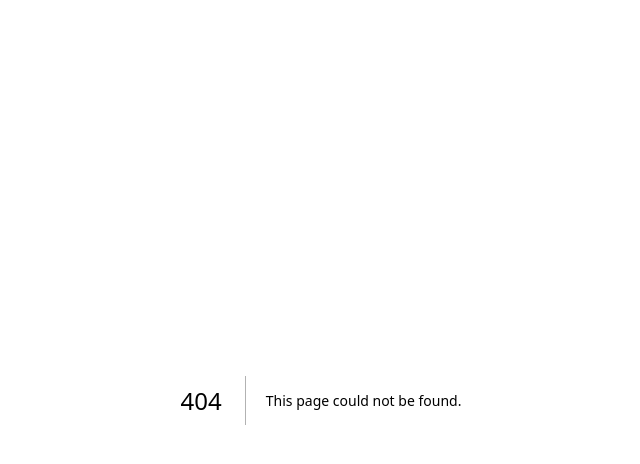
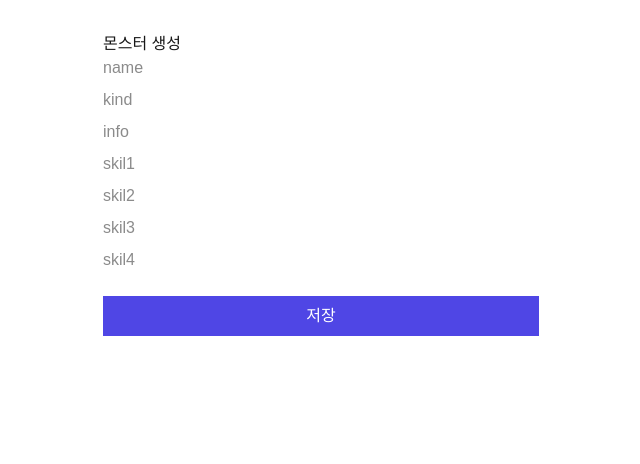
Before and after one commit to YooDaewhan/chat-frontend, a Next.js app: page /noble/monstermkr in a window 1280 px wide. Before the commit this address had no page. Shown: the top 464 px of the page, without its empty margins (319-959 px from the left). Built offline with nearby package versions, Linux system fonts and the light colour scheme.

Commit message:
몬스터생성

```diff
--- /dev/null
+++ b/src/app/noble/monstermkr/page.jsx
@@ -0,0 +1,93 @@
+"use client";
+import { useState } from "react";
+import { useRouter } from "next/navigation";
+
+export default function MonsterMakerPage() {
+  const router = useRouter();
+  const [form, setForm] = useState({
+    name: "",
+    kind: "",
+    info: "",
+    skil1: "",
+    skil2: "",
+    skil3: "",
+    skil4: "",
+  });
+  const [message, setMessage] = useState("");
+
+  const handleChange = (e) => {
+    const { name, value } = e.target;
+    if (value.length <= 250) {
+      setForm((prev) => ({ ...prev, [name]: value }));
+    }
+  };
+
+  const handleSubmit = async (e) => {
+    e.preventDefault();
+
+    const userId = localStorage.getItem("user");
+    if (!userId) {
+      setMessage("로그인 정보 없음");
+      return;
+    }
+
+    try {
+      const res = await fetch(
+        "https://chat-backend-2qm3.onrender.com/api/monsters/create",
+        {
+          method: "POST",
+          headers: { "Content-Type": "application/json" },
+          body: JSON.stringify({ ...form, uid: userId }),
+        }
+      );
+
+      const data = await res.json();
+
+      if (res.ok) {
+        setMessage("몬스터 생성 성공!");
+        router.push("/noble");
+      } else {
+        setMessage(`오류: ${data.error}`);
+      }
+    } catch (err) {
+      setMessage("서버 오류: " + err.message);
+    }
+  };
+
+  return (
+    <div style={{ padding: "2rem", maxWidth: "500px", margin: "0 auto" }}>
+      <h2>몬스터 생성</h2>
+      <form
+        onSubmit={handleSubmit}
+        style={{ display: "flex", flexDirection: "column", gap: "0.5rem" }}
+      >
+        {["name", "kind", "info", "skil1", "skil2", "skil3", "skil4"].map(
+          (field) => (
+            <input
+              key={field}
+              name={field}
+              placeholder={field}
+              value={form[field]}
+              onChange={handleChange}
+              required
+            />
+          )
+        )}
+        <button
+          type="submit"
+          style={{
+            marginTop: "1rem",
+            padding: "0.5rem",
+            backgroundColor: "#4f46e5",
+            color: "white",
+          }}
+        >
+          저장
+        </button>
+        {message && (
+          <div style={{ marginTop: "0.5rem", color: "red" }}>{message}</div>
+        )}
+      </form>
+    </div>
+  );
+}
--- a/src/app/noble/page.jsx
+++ b/src/app/noble/page.jsx
@@ -95,6 +95,20 @@ export default function NoblePage() {
         }}
       >
         <h2>내 몬스터 목록</h2>
+        <button
+          onClick={() => router.push("/noble/monstermkr")}
+          style={{
+            marginTop: "1rem",
+            padding: "0.5rem 1rem",
+            backgroundColor: "#10b981",
+            color: "white",
+            border: "none",
+            borderRadius: "5px",
+            cursor: "pointer",
+          }}
+        >
+          몬스터 추가하기
+        </button>
         {myMonsters.length > 0 ? (
           <ul>
             {myMonsters.map((mon) => (
```
